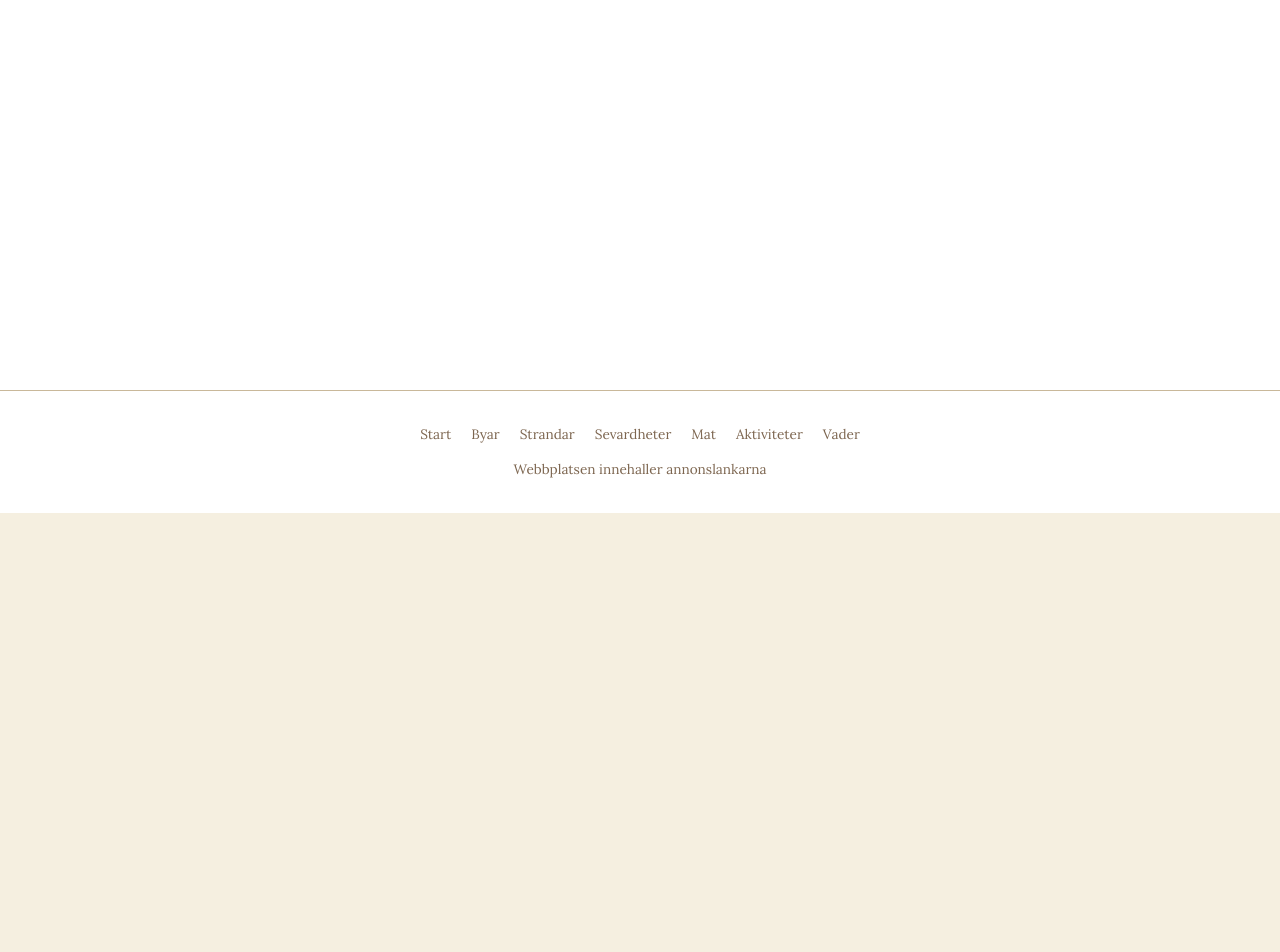
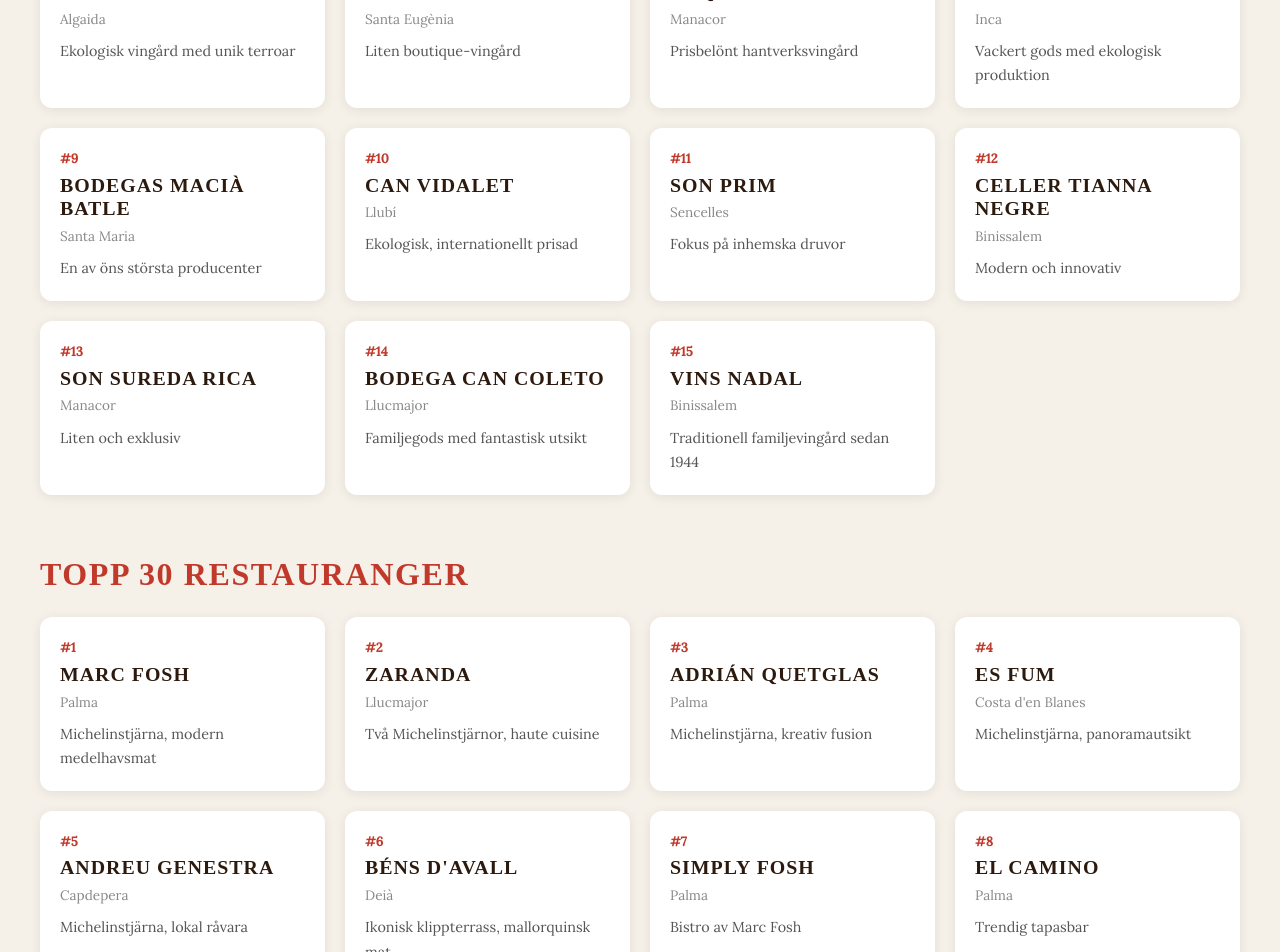
Before and after one commit to ErikFerla/min-hemsida, a Next.js app: page /mat in a window 1280 px wide. Before the commit this address had no page. Shown: the part 540-1492 px from the top of the page. Before the commit the page ends 1053 px from the top, so only its background shows below. Built offline with nearby package versions, Linux system fonts and the light colour scheme.

Commit message:
Recreate mat page

```diff
--- /dev/null
+++ b/app/mat/page.tsx
@@ -0,0 +1,64 @@
+export default function MatPage() {
+  const vingårdar = [
+    { namn: 'Bodega Binigrau', plats: 'Binissalem', info: 'Känd för sina Prensal Blanc-viner' },
+    { namn: 'José L. Ferrer', plats: 'Binissalem', info: 'Mallorcas äldsta och mest välkända vingård' },
+    { namn: 'Bodega Ribas', plats: 'Consell', info: 'Familjedriven vingård sedan 1711' },
+    { namn: 'Ànima Negra', plats: 'Felanitx', info: 'Producerar öns mest hyllade rödviner' },
+    { namn: 'Can Majoral', plats: 'Algaida', info: 'Ekologisk vingård med unik terroar' },
+    { namn: 'Vinya Taujana', plats: 'Santa Eugènia', info: 'Liten boutique-vingård' },
+    { namn: 'Miquel Gelabert', plats: 'Manacor', info: 'Prisbelönt hantverksvingård' },
+    { namn: 'Son Bordils', plats: 'Inca', info: 'Vackert gods med ekologisk produktion' },
+    { namn: 'Bodegas Macià Batle', plats: 'Santa Maria', info: 'En av öns största producenter' },
+    { namn: 'Can Vidalet', plats: 'Llubí', info: 'Ekologisk, internationellt prisad' },
+    { namn: 'Son Prim', plats: 'Sencelles', info: 'Fokus på inhemska druvor' },
+    { namn: 'Celler Tianna Negre', plats: 'Binissalem', info: 'Modern och innovativ' },
+    { namn: 'Son Sureda Rica', plats: 'Manacor', info: 'Liten och exklusiv' },
+    { namn: 'Bodega Can Coleto', plats: 'Llucmajor', info: 'Familjegods med fantastisk utsikt' },
+    { namn: 'Vins Nadal', plats: 'Binissalem', info: 'Traditionell familjevingård sedan 1944' },
+  ];
+  const restauranger = [
+    { namn: 'Marc Fosh', plats: 'Palma', info: 'Michelinstjärna, modern medelhavsmat' },
+    { namn: 'Zaranda', plats: 'Llucmajor', info: 'Två Michelinstjärnor, haute cuisine' },
+    { namn: 'Adrián Quetglas', plats: 'Palma', info: 'Michelinstjärna, kreativ fusion' },
+    { namn: 'Es Fum', plats: "Costa d'en Blanes", info: 'Michelinstjärna, panoramautsikt' },
+    { namn: 'Andreu Genestra', plats: 'Capdepera', info: 'Michelinstjärna, lokal råvara' },
+    { namn: "Béns d'Avall", plats: 'Deià', info: 'Ikonisk klippterrass, mallorquinsk mat' },
+    { namn: 'Simply Fosh', plats: 'Palma', info: 'Bistro av Marc Fosh' },
+    { namn: 'El Camino', plats: 'Palma', info: 'Trendig tapasbar' },
+    { namn: 'La Vieja', plats: 'Palma', info: 'Modern mallorquinsk mat' },
+    { namn: 'Aramis', plats: 'Palma', info: 'Elegant och klassisk' },
+    { namn: 'Restaurante Jardin', plats: "Port d'Alcúdia", info: 'Havsutsikt och färsk fisk' },
+    { namn: 'Stay', plats: "Port d'Andratx", info: 'Exklusiv med vacker marinavy' },
+    { namn: "Es Racó d'es Teix", plats: 'Deià', info: 'Michelinstjärna i bergsby' },
+    { namn: 'Celler Sa Premsa', plats: 'Palma', info: 'Traditionell mallorquinsk husmanskost' },
+    { namn: 'La Bodeguita', plats: 'Palma', info: 'Viner och tapas' },
+    { namn: 'Arrosseria Santi Taura', plats: 'Lloseta', info: 'Mästare på arroz' },
+    { namn: 'Toque de Queda', plats: 'Palma', info: 'Intim och personlig' },
+    { namn: 'Misa Brasería', plats: 'Palma', info: 'Grill och cocktails' },
+    { namn: 'Caballito de Mar', plats: 'Palma', info: 'Havsfisk vid kajen' },
+    { namn: 'Patron Lunares', plats: 'Port de Pollença', info: 'Färsk fisk och skaldjur' },
+    { namn: 'Cala Deia', plats: 'Deià', info: 'Badklippa med restaurang' },
+    { namn: 'Ca Na Toneta', plats: 'Caimari', info: 'Ekologisk mallorquinsk hemlagning' },
+    { namn: 'Argento', plats: 'Palma', info: 'Prisbelönt italiensk' },
+    { namn: 'Duke', plats: 'Palma', info: 'Modern europeisk mat' },
+    { namn: 'La Residencia', plats: 'Deià', info: 'Lyxhotells ikoniska restaurang' },
+    { namn: "Es Molí d'en Bou", plats: 'Sant Llorenç', info: 'Michelinstjärna på landsbygden' },
+    { namn: 'Monnaber Nou', plats: 'Campanet', info: 'Lantlig gård med fantastisk mat' },
+    { namn: 'Miceli', plats: 'Selva', info: 'Hemlagat med trädgårdens råvaror' },
+    { namn: 'Sa Pleta Freda', plats: 'Sineu', info: 'Traditionell och mysig' },
+    { namn: 'Es Verger', plats: 'Alaró', info: 'Lamm i ugn med bergsutsikt' },
+  ];
+  const kort = { background: 'white', borderRadius: '12px', padding: '20px', boxShadow: '0 2px 12px rgba(0,0,0,0.08)' };
+  const grid = { display: 'grid', gridTemplateColumns: 'repeat(auto-fill, minmax(280px, 1fr))', gap: '20px' };
+  return (
+    <div style={{ background: '#f5f0e8', minHeight: '100vh', padding: '60px 20px' }}>
+      <div style={{ maxWidth: '1200px', margin: '0 auto' }}>
+        <h1 style={{ fontFamily: 'serif', fontSize: '2.5rem', marginBottom: '40px' }}>Mat & Vin på Mallorca</h1>
+        <h2 style={{ fontFamily: 'serif', fontSize: '2rem', marginBottom: '24px', color: '#c0392b' }}>Bästa vingårdarna</h2>
+        <div style={grid}>{vingårdar.map((v, i) => <div key={i} style={kort}><div style={{ color: '#c0392b', fontWeight: 'bold', fontSize: '0.8rem' }}>#{i+1}</div><h3 style={{ fontFamily: 'serif', margin: '4px 0' }}>{v.namn}</h3><div style={{ color: '#888', fontSize: '0.85rem', marginBottom: '8px' }}>{v.plats}</div><p style={{ fontSize: '0.9rem', color: '#555', margin: 0 }}>{v.info}</p></div>)}</div>
+        <h2 style={{ fontFamily: 'serif', fontSize: '2rem', margin: '60px 0 24px', color: '#c0392b' }}>Topp 30 restauranger</h2>
+        <div style={grid}>{restauranger.map((r, i) => <div key={i} style={kort}><div style={{ color: '#c0392b', fontWeight: 'bold', fontSize: '0.8rem' }}>#{i+1}</div><h3 style={{ fontFamily: 'serif', margin: '4px 0' }}>{r.namn}</h3><div style={{ color: '#888', fontSize: '0.85rem', marginBottom: '8px' }}>{r.plats}</div><p style={{ fontSize: '0.9rem', color: '#555', margin: 0 }}>{r.info}</p></div>)}</div>
+      </div>
+    </div>
+  );
+}
```
